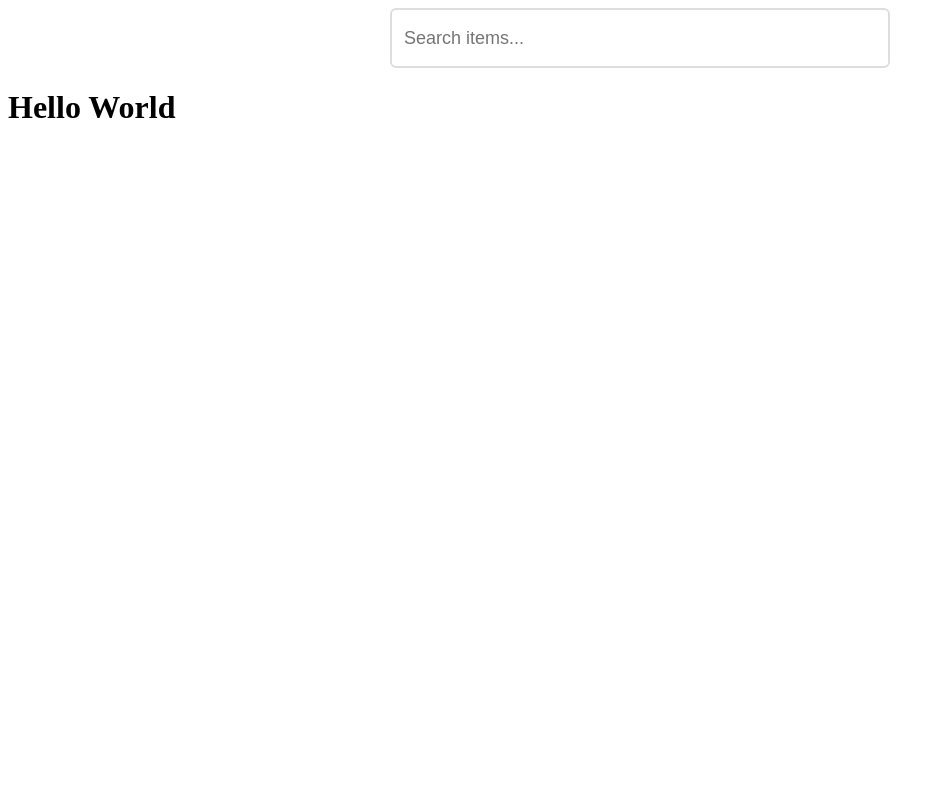
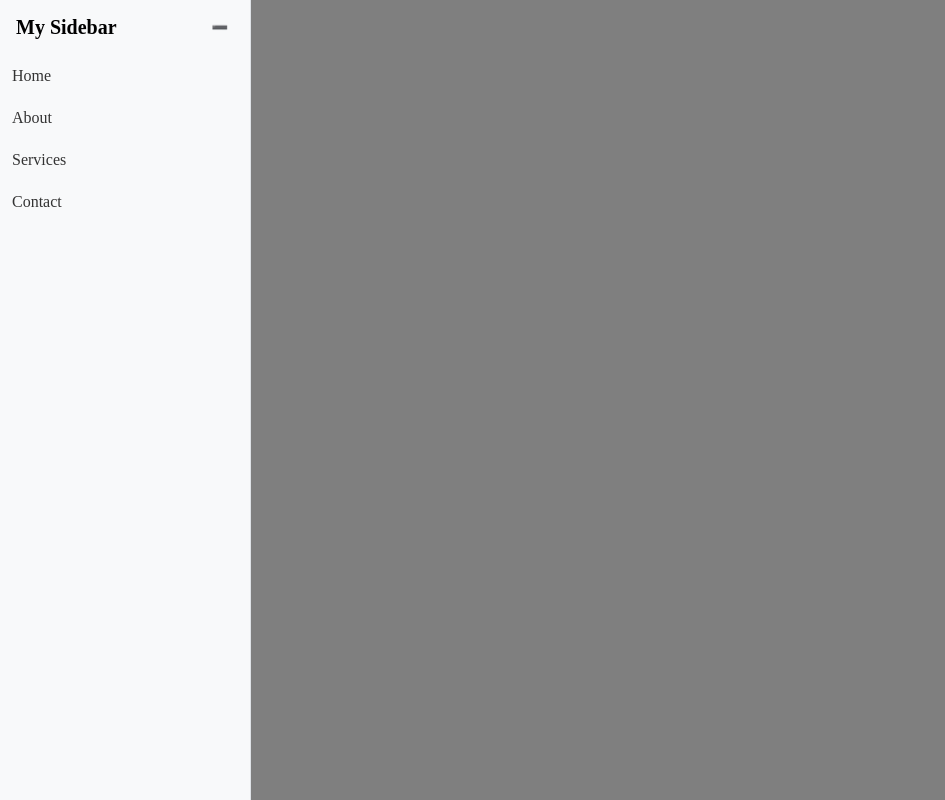
Before and after one commit to julioandre/tvshows, a Vue app: page / in a window 1280 px wide. Shown: the whole page, without its empty margins (0-945 px from the left). Built offline with nearby package versions, Linux system fonts and the light colour scheme; the HTML template or start-up script is replaced by a standard one.

Commit message:
added a sidebar navigation

```diff
--- a/src/App.vue
+++ b/src/App.vue
@@ -1,6 +1,43 @@
 <script setup lang="ts">
+import { ref } from "vue";
 import SearchBar from "./components/SearchBar.vue";
+import Sidebar from "./components/Sidebar.vue";
 
+import type { MenuItem } from "./utils/types/sidebar";
+
+const sidebarExpanded = ref(true);
+
+const menuItems: MenuItem[] = [
+  {
+    id: 1,
+    label: "Dashboard",
+    icon: "📊",
+    route: "/",
+  },
+  {
+    id: 2,
+    label: "Users",
+    icon: "👥",
+    children: [
+      {
+        id: 21,
+        label: "User List",
+        route: "/users",
+      },
+      {
+        id: 22,
+        label: "Add User",
+        route: "/users/add",
+      },
+    ],
+  },
+  {
+    id: 3,
+    label: "Settings",
+    icon: "⚙️",
+    route: "/settings",
+  },
+];
 const handleSearch = (query: string) => {
   console.log("Searching for:", query);
   // Implement your search logic here
@@ -14,77 +51,6 @@ const handleClear = () => {
 
 <template>
   <div class="app">
-    <SearchBar
-      placeholder="Search items..."
-      :minLength="3"
-      :debounceTime="500"
-      @search="handleSearch"
-      @clear="handleClear"
-    />
+    <Sidebar />
   </div>
-  <h1>Hello World</h1>
 </template>
-
-<style scoped>
-header {
-  line-height: 1.5;
-  max-height: 100vh;
-}
-
-.logo {
-  display: block;
-  margin: 0 auto 2rem;
-}
-
-nav {
-  width: 100%;
-  font-size: 12px;
-  text-align: center;
-  margin-top: 2rem;
-}
-
-nav a.router-link-exact-active {
-  color: var(--color-text);
-}
-
-nav a.router-link-exact-active:hover {
-  background-color: transparent;
-}
-
-nav a {
-  display: inline-block;
-  padding: 0 1rem;
-  border-left: 1px solid var(--color-border);
-}
-
-nav a:first-of-type {
-  border: 0;
-}
-
-@media (min-width: 1024px) {
-  header {
-    display: flex;
-    place-items: center;
-    padding-right: calc(var(--section-gap) / 2);
-  }
-
-  .logo {
-    margin: 0 2rem 0 0;
-  }
-
-  header .wrapper {
-    display: flex;
-    place-items: flex-start;
-    flex-wrap: wrap;
-  }
-
-  nav {
-    text-align: left;
-    margin-left: -1rem;
-    font-size: 1rem;
-
-    padding: 1rem 0;
-    margin-top: 1rem;
-  }
-}
-</style>
--- a/src/assets/base.css
+++ /dev/null
@@ -1,86 +0,0 @@
-/* color palette from <https://github.com/vuejs/theme> */
-:root {
-  --vt-c-white: #ffffff;
-  --vt-c-white-soft: #f8f8f8;
-  --vt-c-white-mute: #f2f2f2;
-
-  --vt-c-black: #181818;
-  --vt-c-black-soft: #222222;
-  --vt-c-black-mute: #282828;
-
-  --vt-c-indigo: #2c3e50;
-
-  --vt-c-divider-light-1: rgba(60, 60, 60, 0.29);
-  --vt-c-divider-light-2: rgba(60, 60, 60, 0.12);
-  --vt-c-divider-dark-1: rgba(84, 84, 84, 0.65);
-  --vt-c-divider-dark-2: rgba(84, 84, 84, 0.48);
-
-  --vt-c-text-light-1: var(--vt-c-indigo);
-  --vt-c-text-light-2: rgba(60, 60, 60, 0.66);
-  --vt-c-text-dark-1: var(--vt-c-white);
-  --vt-c-text-dark-2: rgba(235, 235, 235, 0.64);
-}
-
-/* semantic color variables for this project */
-:root {
-  --color-background: var(--vt-c-white);
-  --color-background-soft: var(--vt-c-white-soft);
-  --color-background-mute: var(--vt-c-white-mute);
-
-  --color-border: var(--vt-c-divider-light-2);
-  --color-border-hover: var(--vt-c-divider-light-1);
-
-  --color-heading: var(--vt-c-text-light-1);
-  --color-text: var(--vt-c-text-light-1);
-
-  --section-gap: 160px;
-}
-
-@media (prefers-color-scheme: dark) {
-  :root {
-    --color-background: var(--vt-c-black);
-    --color-background-soft: var(--vt-c-black-soft);
-    --color-background-mute: var(--vt-c-black-mute);
-
-    --color-border: var(--vt-c-divider-dark-2);
-    --color-border-hover: var(--vt-c-divider-dark-1);
-
-    --color-heading: var(--vt-c-text-dark-1);
-    --color-text: var(--vt-c-text-dark-2);
-  }
-}
-
-*,
-*::before,
-*::after {
-  box-sizing: border-box;
-  margin: 0;
-  font-weight: normal;
-}
-
-body {
-  min-height: 100vh;
-  color: var(--color-text);
-  background: var(--color-background);
-  transition:
-    color 0.5s,
-    background-color 0.5s;
-  line-height: 1.6;
-  font-family:
-    Inter,
-    -apple-system,
-    BlinkMacSystemFont,
-    'Segoe UI',
-    Roboto,
-    Oxygen,
-    Ubuntu,
-    Cantarell,
-    'Fira Sans',
-    'Droid Sans',
-    'Helvetica Neue',
-    sans-serif;
-  font-size: 15px;
-  text-rendering: optimizeLegibility;
-  -webkit-font-smoothing: antialiased;
-  -moz-osx-font-smoothing: grayscale;
-}
--- a/src/assets/main.css
+++ /dev/null
@@ -1,35 +0,0 @@
-@import './base.css';
-
-#app {
-  max-width: 1280px;
-  margin: 0 auto;
-  padding: 2rem;
-  font-weight: normal;
-}
-
-a,
-.green {
-  text-decoration: none;
-  color: hsla(160, 100%, 37%, 1);
-  transition: 0.4s;
-  padding: 3px;
-}
-
-@media (hover: hover) {
-  a:hover {
-    background-color: hsla(160, 100%, 37%, 0.2);
-  }
-}
-
-@media (min-width: 1024px) {
-  body {
-    display: flex;
-    place-items: center;
-  }
-
-  #app {
-    display: grid;
-    grid-template-columns: 1fr 1fr;
-    padding: 0 2rem;
-  }
-}
--- a/src/assets/styles/main.css
+++ b/src/assets/styles/main.css
@@ -26,7 +26,7 @@
     transition: all var(--transition-quick);
 }
 .search-input.is-error {
-    border-color: #dc3545;
+    border-color: var(--color-error);
 }
 .search-input:focus {
     border-color: #4a90e2;
@@ -83,6 +83,10 @@
     }
 }
 
+/* Full sidebar on mobile */
+@media (max-width: 768px) {
+}
+
 /* Touch Device Optimizations */
 @media (hover: none) {
     .search-input {
--- a/src/assets/styles/variables.css
+++ b/src/assets/styles/variables.css
@@ -5,6 +5,17 @@
     --breakpoint-md: 768px;
     --breakpoint-lg: 992px;
     --breakpoint-xl: 1200px;
+
+    /* SIdebar Properties */
+    --sidebar-width: 250px;
+    --sidebar-collapsed-width: 60px;
+    --sidebar-bg: #f8f9fa;
+    --sidebar-hover: #e9ecef;
+    --sidebar-active: #dee2e6;
+    --sidebar-text: #333;
+    --sidebar-border: #dee2e6;
+    --sidebar-transition: 0.3s ease;
+    --sidebar-z-index: 1000;
 
     /* Base Colors */
     --color-primary: #4a90e2;
--- /dev/null
+++ b/src/components/SideBar.vue
@@ -0,0 +1,134 @@
+<template>
+  <aside class="sidebar" :class="{ expanded: isExpanded }">
+    <div class="sidebar-header">
+      <h2 class="sidebar-title">My Sidebar</h2>
+      <button class="toggle-button" @click="toggleSidebar">
+        <span class="toggle-icon">{{ isExpanded ? "➖" : "➕" }}</span>
+      </button>
+    </div>
+    <nav class="sidebar-links">
+      <router-link
+        v-for="link in links"
+        :key="link.name"
+        :to="link.path"
+        class="sidebar-link"
+        :class="{ active: currentLink === link.name }"
+        @click="setCurrentLink(link.name)"
+      >
+        {{ link.name }}
+      </router-link>
+    </nav>
+  </aside>
+  <div class="sidebar-overlay" v-if="isExpanded" @click="toggleSidebar"></div>
+</template>
+
+<script setup lang="ts">
+import { ref } from "vue";
+import { useRoute } from "vue-router";
+
+interface Link {
+  name: string;
+  path: string;
+}
+
+// Sample sidebar links
+const links: Link[] = [
+  { name: "Home", path: "/" },
+  { name: "About", path: "/about" },
+  { name: "Services", path: "/services" },
+  { name: "Contact", path: "/contact" },
+];
+
+const isExpanded = ref(true);
+const currentLink = ref<string>(links[0].name);
+
+const toggleSidebar = () => {
+  isExpanded.value = !isExpanded.value;
+};
+
+const setCurrentLink = (name: string) => {
+  currentLink.value = name;
+  // Close sidebar when a link is clicked (optional)
+  if (window.innerWidth < 769) {
+    isExpanded.value = false;
+  }
+};
+
+// Sync the current link with Vue Router
+const route = useRoute();
+currentLink.value = route.name as string;
+</script>
+
+<style scoped>
+.sidebar {
+  position: fixed;
+  top: 0;
+  left: 0;
+  height: 100vh;
+  width: 250px; /* Expanded width */
+  background: #f8f9fa;
+  border-right: 1px solid #dee2e6;
+  transition: transform 0.3s ease;
+  transform: translateX(-80%); /* Collapsed style */
+  z-index: 1000;
+}
+
+.sidebar.expanded {
+  transform: translateX(0); /* Show the sidebar */
+}
+
+.sidebar-header {
+  padding: 16px;
+  display: flex;
+  align-items: center;
+  justify-content: space-between;
+}
+
+.sidebar-title {
+  margin: 0;
+  font-size: 20px;
+}
+
+.toggle-button {
+  background: none;
+  border: none;
+  cursor: pointer;
+}
+
+.sidebar-links {
+  padding: 0;
+  list-style: none;
+}
+
+.sidebar-link {
+  display: block;
+  padding: 12px;
+  color: #333;
+  text-decoration: none;
+}
+
+.sidebar-link:hover,
+.sidebar-link.active {
+  background: #e9ecef; /* Highlight for active/hover state */
+}
+
+.sidebar-overlay {
+  position: fixed;
+  top: 0;
+  left: 0;
+  width: 100%;
+  height: 100%;
+  background: rgba(0, 0, 0, 0.5);
+  z-index: 999;
+}
+
+/* Mobile styles */
+@media (max-width: 768px) {
+  .sidebar {
+    transform: translateX(-80%); /* Initially hide */
+  }
+  .sidebar.expanded {
+    transform: translateX(0); /* Show when expanded */
+  }
+}
+</style>
--- /dev/null
+++ b/src/utils/types/sidebar.ts
@@ -0,0 +1,7 @@
+export interface MenuItem {
+  id: string | number;
+  label: string;
+  icon?: string;
+  route?: string;
+  children?: MenuItem[];
+}
```
Also changed, not shown: src/components/SideBarItem.vue (added, +49 -0 lines), src/assets/logo.svg (deleted).
